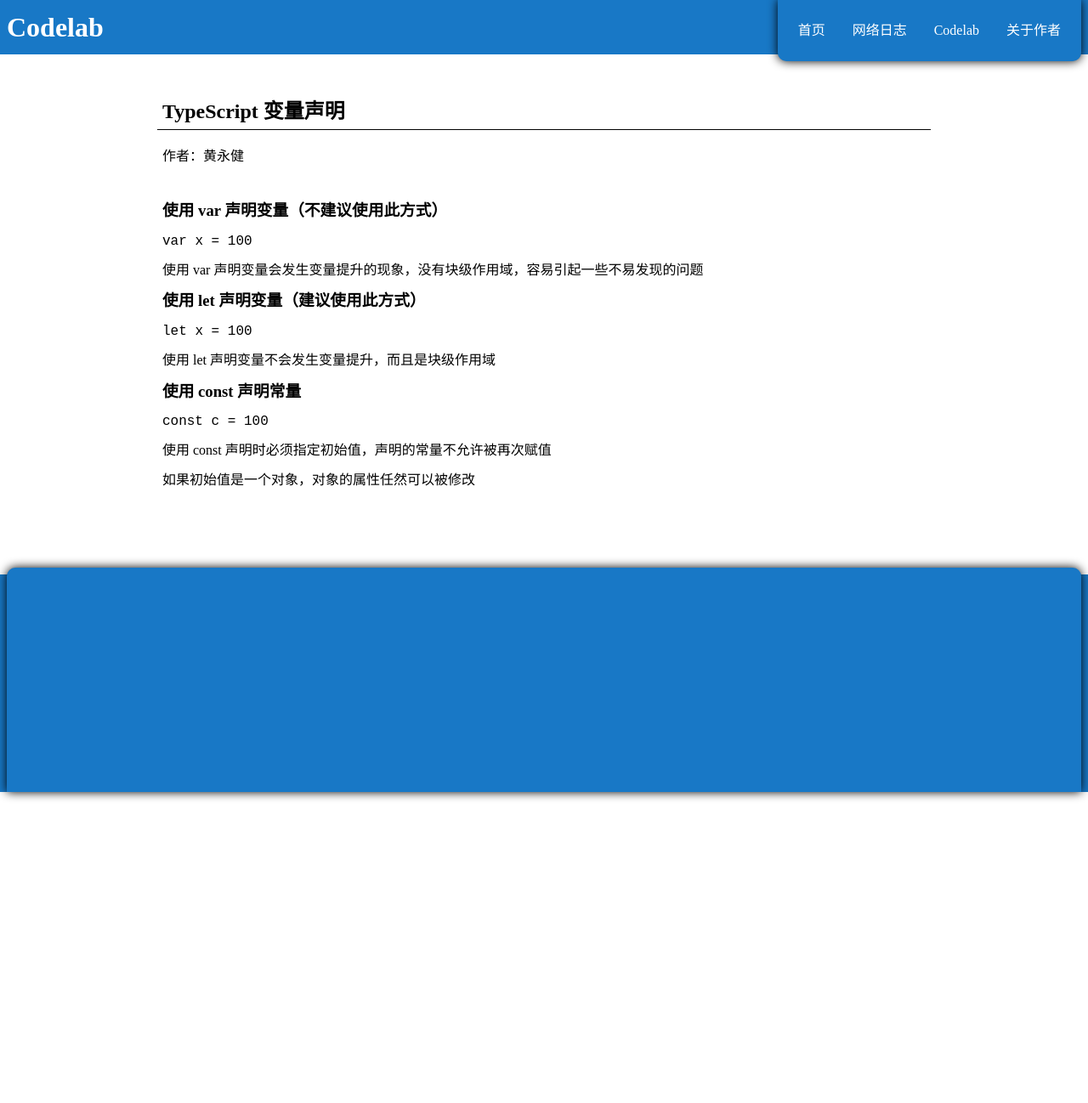
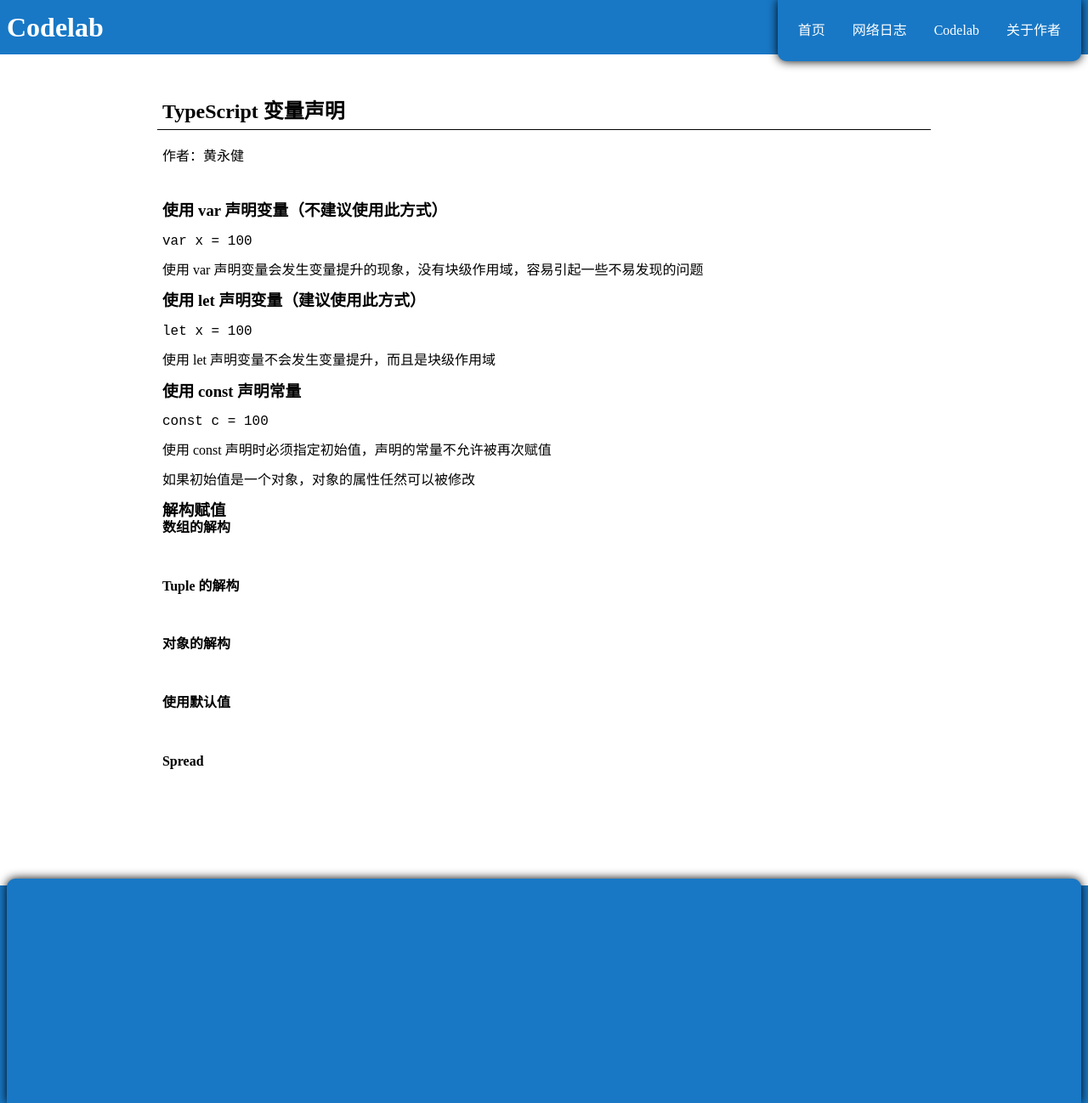
Before and after one commit to codelab2006/codelab2006.github.io, a Jekyll site: the page built from collections/_tutorials/chapters/variable_declarations.md, in a window 1280 px wide. Shown: the whole page at 85% size. Built offline with Jekyll 4.4.1, drawn with Linux system fonts in a browser that asks for light colours.

Commit message:
Update ...

````diff
--- a/collections/_tutorials/chapters/variable_declarations.md
+++ b/collections/_tutorials/chapters/variable_declarations.md
@@ -29,3 +29,35 @@
 使用 const 声明时必须指定初始值，声明的常量不允许被再次赋值
 
 如果初始值是一个对象，对象的属性任然可以被修改
+
+### 解构赋值
+
+#### 数组的解构
+
+```typescript
+
+```
+
+#### Tuple 的解构
+
+```typescript
+
+```
+
+#### 对象的解构
+
+```typescript
+
+```
+
+#### 使用默认值
+
+```typescript
+
+```
+
+#### Spread
+
+```typescript
+
+```
````
